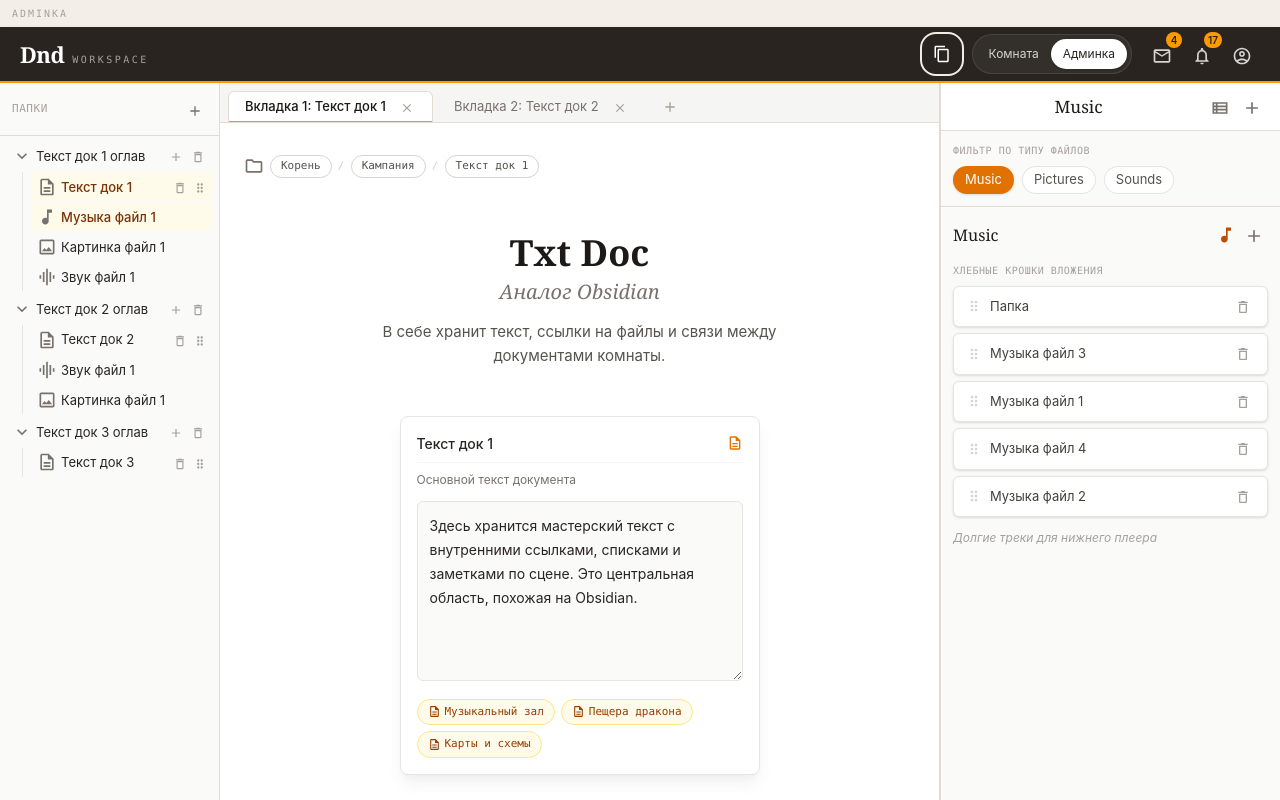
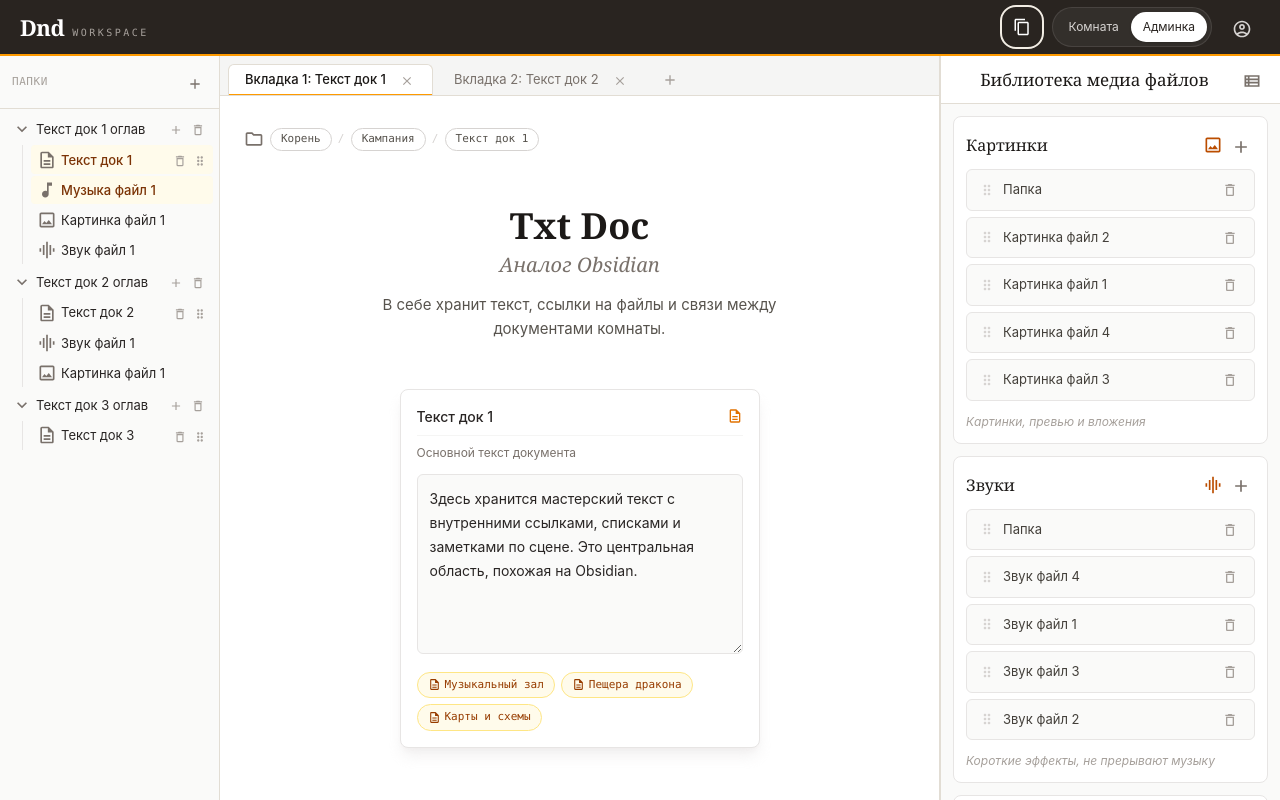
Before and after one commit to plemberr/DnD-helper, a React (Vite) app in the folder DND_frontend/: page /admin in a window 1280 px wide. Shown: the top 800 px of the page. Built offline with nearby package versions, Linux system fonts and the light colour scheme.

Commit message:
Workspace markdown fix + prewview + right bar fix + ui navbar fix

```diff
--- a/DND_frontend/src/components/AppHeader.tsx
+++ b/DND_frontend/src/components/AppHeader.tsx
@@ -1,7 +1,6 @@
 import AccountCircleOutlinedIcon from '@mui/icons-material/AccountCircleOutlined';
 import ContentCopyOutlinedIcon from '@mui/icons-material/ContentCopyOutlined';
-import MailOutlineIcon from '@mui/icons-material/MailOutline';
-import NotificationsNoneIcon from '@mui/icons-material/NotificationsNone';
+import { useNavigate } from 'react-router-dom';
 
 type AppHeaderProps = {
   isRoomScreen: boolean;
@@ -10,6 +9,8 @@ type AppHeaderProps = {
 };
 
 export function AppHeader({ isRoomScreen, onOpenRoom, onOpenAdmin }: AppHeaderProps) {
+  const navigate = useNavigate();
+
   return (
     <header className="flex h-14 w-full items-center border-b-2 border-amber-500 bg-[#292420] px-5 text-white shadow-sm">
       <div className="flex items-baseline gap-2">
@@ -51,19 +52,12 @@ export function AppHeader({ isRoomScreen, onOpenRoom, onOpenAdmin }: AppHeaderPr
       </div>
 
       <div className="flex items-center gap-1">
-        <button className="relative rounded-full p-2 text-stone-300 transition hover:bg-white/10 hover:text-white">
-          <MailOutlineIcon fontSize="small" />
-          <span className="absolute -right-0.5 -top-0.5 flex h-4 min-w-4 items-center justify-center rounded-full bg-amber-500 px-1 text-[10px] font-semibold text-[#292420]">
-            4
-          </span>
-        </button>
-        <button className="relative rounded-full p-2 text-stone-300 transition hover:bg-white/10 hover:text-white">
-          <NotificationsNoneIcon fontSize="small" />
-          <span className="absolute -right-0.5 -top-0.5 flex h-4 min-w-4 items-center justify-center rounded-full bg-amber-500 px-1 text-[10px] font-semibold text-[#292420]">
-            17
-          </span>
-        </button>
-        <button className="rounded-full p-2 text-stone-300 transition hover:bg-white/10 hover:text-white">
+        <button
+          type="button"
+          onClick={() => navigate('/profile')}
+          className="rounded-full p-2 text-stone-300 transition hover:bg-white/10 hover:text-white"
+          aria-label="Открыть профиль"
+        >
           <AccountCircleOutlinedIcon fontSize="small" />
         </button>
       </div>
--- a/DND_frontend/src/components/admin/MediaLibraryPanel.tsx
+++ b/DND_frontend/src/components/admin/MediaLibraryPanel.tsx
@@ -9,96 +9,77 @@ import ViewListOutlinedIcon from '@mui/icons-material/ViewListOutlined';
 import { mediaLibraries, type MediaItem, type MediaType } from '../../data/library';
 
 type MediaLibraryPanelProps = {
-  selectedMediaType: MediaType;
+  mediaState: Record<MediaType, MediaItem[]>;
   viewMode: 'list' | 'grid';
-  activeItems: MediaItem[];
   onToggleViewMode: () => void;
-  onAddMediaItem: () => void;
-  onSelectMediaType: (kind: MediaType) => void;
-  onDeleteMediaItem: (itemId: string) => void;
-  onMediaDragStart: (itemId: string) => void;
+  onAddMediaItem: (mediaType: MediaType) => void;
+  onDeleteMediaItem: (mediaType: MediaType, itemId: string) => void;
+  onMediaDragStart: (mediaType: MediaType, itemId: string) => void;
   onMediaDragEnd: () => void;
-  onMediaDropAt: (index: number) => void;
+  onMediaDropAt: (mediaType: MediaType, index: number) => void;
 };
 
 export function MediaLibraryPanel({
-  selectedMediaType,
+  mediaState,
   viewMode,
-  activeItems,
   onToggleViewMode,
   onAddMediaItem,
-  onSelectMediaType,
   onDeleteMediaItem,
   onMediaDragStart,
   onMediaDragEnd,
   onMediaDropAt,
 }: MediaLibraryPanelProps) {
-  const activeLibrary = mediaLibraries[selectedMediaType];
+  const orderedMediaTypes: MediaType[] = ['picture', 'sound', 'music'];
 
   return (
     <aside className="flex w-[340px] shrink-0 flex-col border-l border-[#e2ddd4] bg-stone-50">
       <div className="flex h-12 items-center border-b border-[#e2ddd4] bg-white px-3">
-        <div className="flex-1 text-center font-serif text-[17px] font-medium text-stone-900">{activeLibrary.title}</div>
+        <div className="flex-1 text-center font-serif text-[17px] font-medium text-stone-900">Библиотека медиа файлов</div>
         <button className="rounded-full p-1.5 text-stone-500 transition hover:bg-amber-50 hover:text-amber-700" onClick={onToggleViewMode}>
           {viewMode === 'list' ? <ViewListOutlinedIcon fontSize="small" /> : <GridViewOutlinedIcon fontSize="small" />}
         </button>
-        <button className="rounded-full p-1.5 text-stone-500 transition hover:bg-amber-50 hover:text-amber-700" onClick={onAddMediaItem}>
-          <AddIcon fontSize="small" />
-        </button>
-      </div>
-
-      <div className="border-b border-[#e2ddd4] px-3 py-3">
-        <div className="mb-2 font-mono text-[10px] uppercase tracking-wider text-stone-400">Фильтр по типу файлов</div>
-        <div className="flex flex-wrap gap-2">
-          {(['music', 'picture', 'sound'] as MediaType[]).map((kind) => {
-            const isActive = selectedMediaType === kind;
-            return (
-              <button
-                key={kind}
-                onClick={() => onSelectMediaType(kind)}
-                className={`rounded-full px-3 py-1 text-[13px] transition ${
-                  isActive ? 'bg-amber-600 text-white shadow-sm' : 'bg-white text-stone-600 ring-1 ring-inset ring-stone-200 hover:bg-stone-100'
-                }`}
-              >
-                {mediaLibraries[kind].title}
-              </button>
-            );
-          })}
-        </div>
       </div>
 
       <div className="flex-1 overflow-auto">
-        <div className="p-3">
+        <div className="space-y-3 p-3">
+          {orderedMediaTypes.map((mediaType) => {
+            const library = mediaLibraries[mediaType];
+            const items = mediaState[mediaType];
+
+            return (
+              <section key={mediaType} className="rounded-lg border border-stone-200 bg-white p-3">
                 <div className="flex items-center">
-            <div className="font-serif text-[16px] font-medium text-stone-900">{activeLibrary.title}</div>
+                  <div className="font-serif text-[16px] font-medium text-stone-900">{library.title}</div>
                   <div className="ml-auto flex items-center gap-1 text-amber-700">
-              {selectedMediaType === 'music' && <MusicNoteIcon fontSize="small" />}
-              {selectedMediaType === 'picture' && <ImageOutlinedIcon fontSize="small" />}
-              {selectedMediaType === 'sound' && <GraphicEqOutlinedIcon fontSize="small" />}
-              <button className="rounded-full p-1 text-stone-500 hover:bg-amber-50 hover:text-amber-700" onClick={onAddMediaItem}>
+                    {mediaType === 'music' && <MusicNoteIcon fontSize="small" />}
+                    {mediaType === 'picture' && <ImageOutlinedIcon fontSize="small" />}
+                    {mediaType === 'sound' && <GraphicEqOutlinedIcon fontSize="small" />}
+                    <button
+                      className="rounded-full p-1 text-stone-500 hover:bg-amber-50 hover:text-amber-700"
+                      onClick={() => onAddMediaItem(mediaType)}
+                    >
                       <AddIcon fontSize="small" />
                     </button>
                   </div>
                 </div>
 
-          <div className="mt-3 font-mono text-[10px] uppercase tracking-wider text-stone-400">Хлебные крошки вложения</div>
                 {viewMode === 'list' ? (
                   <div className="mt-2 space-y-1.5">
-              {activeItems.map((item, index) => (
+                    {items.map((item, index) => (
                       <div
                         key={item.id}
                         draggable
-                  onDragStart={() => onMediaDragStart(item.id)}
+                        onDragStart={() => onMediaDragStart(mediaType, item.id)}
                         onDragEnd={onMediaDragEnd}
                         onDragOver={(event) => event.preventDefault()}
-                  onDrop={() => onMediaDropAt(index)}
-                  className="flex items-center gap-2 rounded-md border border-stone-200 bg-white px-3 py-1.5 text-[13px] text-stone-700 shadow-sm transition hover:border-amber-300"
+                        onDrop={() => onMediaDropAt(mediaType, index)}
+                        className="flex items-center gap-2 rounded-md border border-stone-200 bg-stone-50 px-3 py-1.5 text-[13px] text-stone-700 transition hover:border-amber-300"
                       >
                         <DragIndicatorIcon sx={{ fontSize: 16 }} className="cursor-grab text-stone-300" />
                         <span className="flex-1 truncate">{item.name}</span>
                         <button
                           className="rounded-full p-1 text-stone-400 hover:bg-red-50 hover:text-red-500"
-                    onClick={() => onDeleteMediaItem(item.id)}
+                          onClick={() => onDeleteMediaItem(mediaType, item.id)}
                           aria-label="Удалить"
                         >
                           <DeleteOutlineIcon sx={{ fontSize: 16 }} />
@@ -108,21 +89,21 @@ export function MediaLibraryPanel({
                   </div>
                 ) : (
                   <div className="mt-2 grid grid-cols-2 gap-2">
-              {activeItems.map((item, index) => (
+                    {items.map((item, index) => (
                       <div
                         key={item.id}
                         draggable
-                  onDragStart={() => onMediaDragStart(item.id)}
+                        onDragStart={() => onMediaDragStart(mediaType, item.id)}
                         onDragEnd={onMediaDragEnd}
                         onDragOver={(event) => event.preventDefault()}
-                  onDrop={() => onMediaDropAt(index)}
-                  className="flex items-center gap-2 rounded-md border border-stone-200 bg-white px-3 py-2 text-[13px] text-stone-700 shadow-sm transition hover:border-amber-300"
+                        onDrop={() => onMediaDropAt(mediaType, index)}
+                        className="flex items-center gap-2 rounded-md border border-stone-200 bg-stone-50 px-3 py-2 text-[13px] text-stone-700 transition hover:border-amber-300"
                       >
                         <DragIndicatorIcon sx={{ fontSize: 16 }} className="cursor-grab text-stone-300" />
                         <span className="flex-1 truncate">{item.name}</span>
                         <button
                           className="rounded-full p-1 text-stone-400 hover:bg-red-50 hover:text-red-500"
-                    onClick={() => onDeleteMediaItem(item.id)}
+                          onClick={() => onDeleteMediaItem(mediaType, item.id)}
                           aria-label="Удалить"
                         >
                           <DeleteOutlineIcon sx={{ fontSize: 16 }} />
@@ -132,7 +113,10 @@ export function MediaLibraryPanel({
                   </div>
                 )}
 
-          <div className="mt-3 text-[12px] italic text-stone-400">{activeLibrary.subtitle}</div>
+                <div className="mt-3 text-[12px] italic text-stone-400">{library.subtitle}</div>
+              </section>
+            );
+          })}
         </div>
       </div>
     </aside>
--- a/DND_frontend/src/data/library.ts
+++ b/DND_frontend/src/data/library.ts
@@ -112,7 +112,7 @@ export const mediaLibraries: Record<
   }
 > = {
   music: {
-    title: 'Music',
+    title: 'Музыка',
     subtitle: 'Долгие треки для нижнего плеера',
     icon: 'music',
     items: [
@@ -124,7 +124,7 @@ export const mediaLibraries: Record<
     ],
   },
   picture: {
-    title: 'Pictures',
+    title: 'Картинки',
     subtitle: 'Картинки, превью и вложения',
     icon: 'picture',
     items: [
@@ -136,7 +136,7 @@ export const mediaLibraries: Record<
     ],
   },
   sound: {
-    title: 'Sounds',
+    title: 'Звуки',
     subtitle: 'Короткие эффекты, не прерывают музыку',
     icon: 'sound',
     items: [
--- a/DND_frontend/src/pages/AdminPage.tsx
+++ b/DND_frontend/src/pages/AdminPage.tsx
@@ -33,6 +33,7 @@ type DragState =
       kind: DragKind;
       id: string;
       sourceFolderId?: string;
+      mediaType?: MediaType;
     }
   | null;
 
@@ -84,8 +85,6 @@ export function AdminPage({ onOpenAdmin, onOpenRoom }: AdminPageProps) {
     nodeHelper.findTextFileById(documentRoots, activeTab?.documentId ?? 'doc-1-text') ??
     nodeHelper.findFirstTextDocument(documentRoots) ??
     fallbackDocument;
-  const activeItems = mediaState[selectedMediaType];
-
   const breadcrumbs = useMemo(() => ['Корень', 'Кампания', activeDocument.name], [activeDocument]);
 
   const updateDragState = (nextDragState: DragState) => {
@@ -194,32 +193,32 @@ export function AdminPage({ onOpenAdmin, onOpenRoom }: AdminPageProps) {
     });
   };
 
-  const addMediaItem = () => {
+  const addMediaItem = (mediaType: MediaType) => {
     setMediaState((current) => {
-      const next = [...current[selectedMediaType]];
+      const next = [...current[mediaType]];
       const newIndex = next.filter((item) => item.kind === 'file').length + 1;
       next.push({
-        id: `${selectedMediaType}-${Date.now()}`,
-        name: `${labelForMediaType(selectedMediaType)} файл ${newIndex}`,
+        id: `${mediaType}-${Date.now()}`,
+        name: `${labelForMediaType(mediaType)} файл ${newIndex}`,
         kind: 'file',
       });
-      return { ...current, [selectedMediaType]: next };
+      return { ...current, [mediaType]: next };
     });
   };
 
-  const deleteMediaItem = (itemId: string) => {
+  const deleteMediaItem = (mediaType: MediaType, itemId: string) => {
     setMediaState((current) => ({
       ...current,
-      [selectedMediaType]: current[selectedMediaType].filter((item) => item.id !== itemId),
+      [mediaType]: current[mediaType].filter((item) => item.id !== itemId),
     }));
   };
 
-  const moveMediaItem = (fromIndex: number, toIndex: number) => {
+  const moveMediaItem = (mediaType: MediaType, fromIndex: number, toIndex: number) => {
     setMediaState((current) => {
-      const next = [...current[selectedMediaType]];
+      const next = [...current[mediaType]];
       const [movedItem] = next.splice(fromIndex, 1);
       next.splice(toIndex, 0, movedItem);
-      return { ...current, [selectedMediaType]: next };
+      return { ...current, [mediaType]: next };
     });
   };
 
@@ -231,15 +230,15 @@ export function AdminPage({ onOpenAdmin, onOpenRoom }: AdminPageProps) {
     }
   };
 
-  const handleMediaDropAt = (index: number) => {
+  const handleMediaDropAt = (mediaType: MediaType, index: number) => {
     const dragged = dragStateRef.current;
-    if (dragged?.kind !== 'media') {
+    if (dragged?.kind !== 'media' || dragged.mediaType !== mediaType) {
       return;
     }
 
-    const fromIndex = activeItems.findIndex((entry) => entry.id === dragged.id);
+    const fromIndex = mediaState[mediaType].findIndex((entry) => entry.id === dragged.id);
     if (fromIndex !== -1 && fromIndex !== index) {
-      moveMediaItem(fromIndex, index);
+      moveMediaItem(mediaType, fromIndex, index);
     }
     updateDragState(null);
   };
@@ -279,7 +278,7 @@ export function AdminPage({ onOpenAdmin, onOpenRoom }: AdminPageProps) {
 
   return (
     <div className="flex min-h-screen w-full flex-col overflow-x-hidden bg-[#f3efe8] text-stone-800">
-      <div className="px-3 py-1.5 font-mono text-[10px] uppercase tracking-[0.2em] text-stone-400">Adminka</div>
+
 
       <div className="flex flex-1 flex-col">
         <AppHeader isRoomScreen={false} onOpenAdmin={onOpenAdmin} onOpenRoom={onOpenRoom} />
@@ -315,14 +314,12 @@ export function AdminPage({ onOpenAdmin, onOpenRoom }: AdminPageProps) {
           />
 
           <MediaLibraryPanel
-            selectedMediaType={selectedMediaType}
+            mediaState={mediaState}
             viewMode={viewMode}
-            activeItems={activeItems}
             onToggleViewMode={() => setViewMode(viewMode === 'list' ? 'grid' : 'list')}
             onAddMediaItem={addMediaItem}
-            onSelectMediaType={setSelectedMediaType}
             onDeleteMediaItem={deleteMediaItem}
-            onMediaDragStart={(itemId) => updateDragState({ kind: 'media', id: itemId })}
+            onMediaDragStart={(mediaType, itemId) => updateDragState({ kind: 'media', id: itemId, mediaType })}
             onMediaDragEnd={() => updateDragState(null)}
             onMediaDropAt={handleMediaDropAt}
           />
--- a/DND_frontend/src/pages/RoomPage.tsx
+++ b/DND_frontend/src/pages/RoomPage.tsx
@@ -8,7 +8,7 @@ type RoomPageProps = {
 export function RoomPage({ onOpenAdmin, onOpenRoom }: RoomPageProps) {
   return (
     <div className="flex min-h-screen w-full flex-col overflow-x-hidden bg-[#f3efe8] text-stone-800">
-      <div className="px-3 py-1.5 font-mono text-[10px] uppercase tracking-[0.2em] text-stone-400">Adminka</div>
+
 
       <div className="flex flex-1 flex-col">
         <AppHeader isRoomScreen onOpenAdmin={onOpenAdmin} onOpenRoom={onOpenRoom} />
```
Lines whose indentation alone changed are shown as unchanged.
